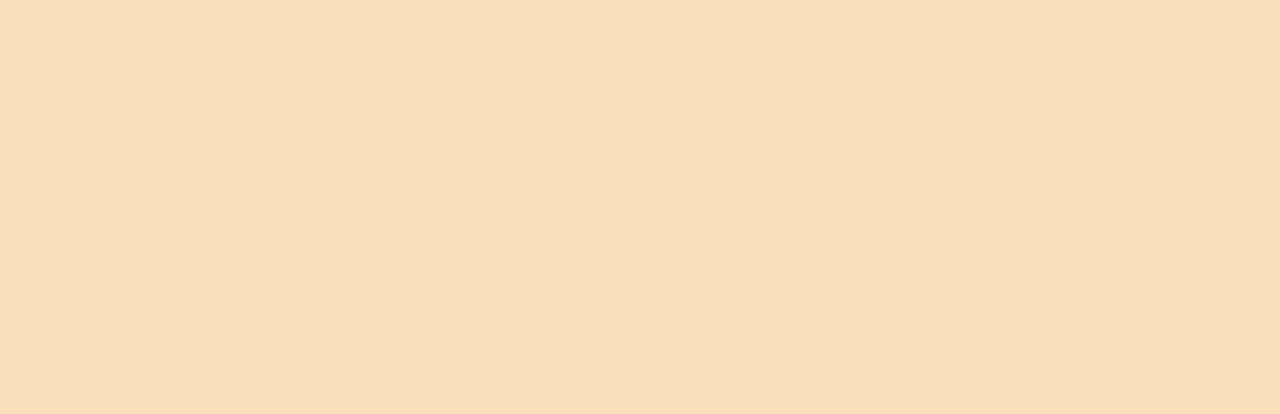
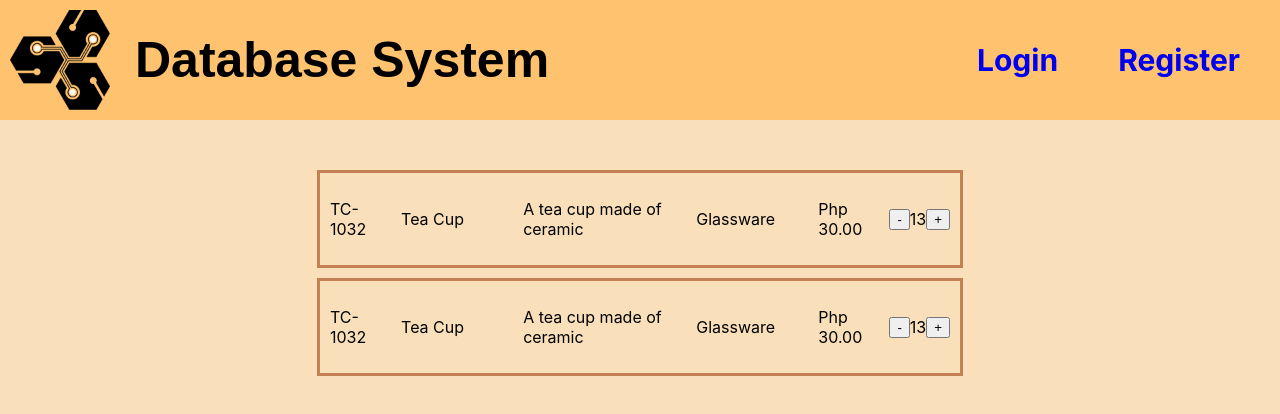
Before and after one commit to jonnneehh/cssecdv-mp, a React (Create React App) app: page /temp-database-user in a window 1280 px wide. Before the commit this address had no page. Shown: the top 414 px of the page. Built offline with nearby package versions, Linux system fonts and the light colour scheme.

Commit message:
Added posts

```diff
--- a/src/components/Footer.js
+++ b/src/components/Footer.js
@@ -3,7 +3,7 @@ import './css/Footer.css'
 function Footer(){
     return(
         <>
-         <h1 className='footer'>This is the footer</h1>
+         {/* <h1 className='footer'>This is the footer</h1> */}
         </>
     )
 }
--- a/src/components/Header.js
+++ b/src/components/Header.js
@@ -6,7 +6,7 @@ function Header(){
         <>
          <div className = "Header">
             <div className = "header-logo">
-                <img src={Logo} />
+                <img src={Logo} alt="Database Logo" />
                 <p>Database System</p>
             </div>
             <div className = "header-links">
--- /dev/null
+++ b/src/components/ProductPost.js
@@ -0,0 +1,22 @@
+import './css/ProductPost.css'
+
+function ProductPost(){
+    return(
+        <>
+            <div className="product-post">
+                <div className="product-id"><p>TC-1032</p></div>
+                <div className="product-name"><p>Tea Cup</p></div>
+                <div className="product-description"><p>A tea cup made of ceramic</p></div>
+                <div className="product-category"><p>Glassware</p></div>
+                <div className="product-cost"><p>Php 30.00</p></div>
+                <div className="product-quantity">
+                    <button type="button">-</button>
+                    <p>13</p>
+                    <button type="button">+</button>
+                </div>
+            </div>
+        </>
+    )
+}
+
+export default ProductPost;
--- a/src/components/Router.js
+++ b/src/components/Router.js
@@ -1,7 +1,11 @@
 import Header from "./Header.js"
 import Footer from "./Footer.js"
+
 import Login from "../pages/Login.js"
 import Register from "../pages/Register.js"
+import UserView from "../pages/UserView.js"
+import AdminView from "../pages/AdminView.js"
+
 import { BrowserRouter, Routes, Route, Outlet } from 'react-router-dom'
 
 export default function Router(){
@@ -20,8 +24,11 @@ export default function Router(){
             <BrowserRouter>
             <Routes>
                 <Route path="/" element={<Layout />}>
+                    <Route path="/" element={<Login />}></Route>
                     <Route path="/login" element={<Login />}></Route>
                     <Route path="/register" element={<Register />}></Route>
+                    <Route path="/temp-database-user" element={<UserView />}></Route> {/* FOR REGULAR USER VIEW */}
+                    <Route path="/temp-database-admin" element={<AdminView />}></Route> {/* FOR ADMIN VIEW */}
                 </Route>
             </Routes>
             </BrowserRouter>
--- /dev/null
+++ b/src/components/css/ProductPost.css
@@ -0,0 +1,42 @@
+.product-post{
+    margin-top: 10px;
+    border-color: #C38154;
+    border-style: solid;
+    display: flex;
+    width: 50%;
+    margin-left: auto;
+    margin-right: auto;
+    justify-content: center;
+}
+
+.product-post > div{
+    padding: 10px;
+    display: flex;
+    align-items: center;
+}
+
+.product-id{
+    justify-content: center;
+    width: 10%;
+}
+
+.product-name{
+    width: 20%;
+}
+
+.product-description{
+    width: 30%;
+}
+
+.product-category{
+    width: 20%;
+}
+
+.product-cost{
+    width: 10%;
+}
+
+.product-quantity{
+    width: 10%;
+    justify-content: center;
+}
--- /dev/null
+++ b/src/pages/AdminView.js
@@ -0,0 +1,11 @@
+import './css/AdminView.css'
+
+function AdminView(){
+    return(
+        <>
+
+        </>
+    )
+}
+
+export default AdminView;
--- /dev/null
+++ b/src/pages/UserView.js
@@ -0,0 +1,17 @@
+import './css/UserView.css'
+import ProductPost from '../components/ProductPost';
+
+function UserView(){
+    return(
+        <>
+            <div className="posts">
+                <div className="posts-product" id="0">
+                    <ProductPost />
+                    <ProductPost />
+                </div>
+            </div>
+        </>
+    )
+}
+
+export default UserView;
--- /dev/null
+++ b/src/pages/css/UserView.css
@@ -0,0 +1,3 @@
+.posts{
+    margin-top: 50px;
+}
```
Also changed, not shown: product contents.txt (added), src/pages/css/AdminView.css (added).
